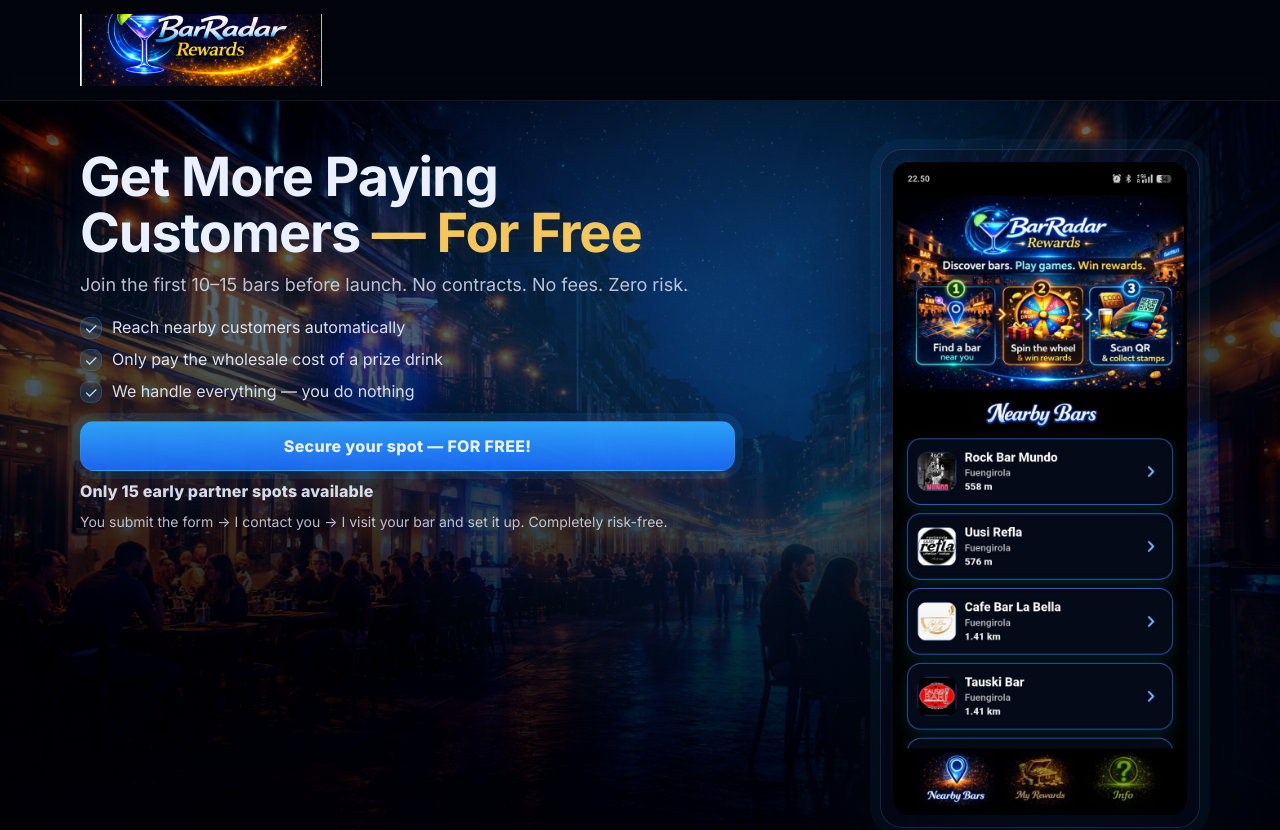
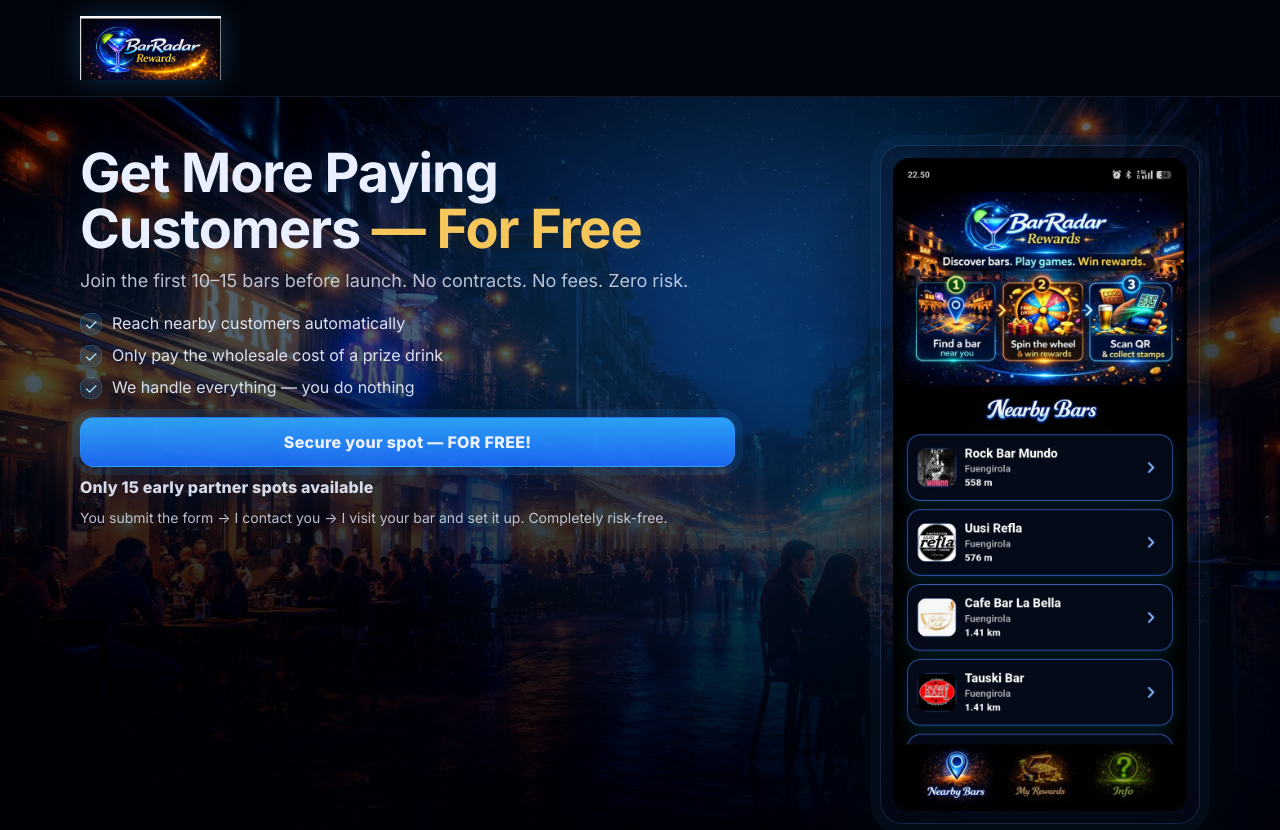
Before and after one commit to digivinkki/barradar-landing, a plain HTML site: page index.html in a window 1280 px wide. Shown: the top 830 px of the page. Drawn offline with Linux system fonts and the light colour scheme.

Commit message:
Update styles.css

```diff
--- a/styles.css
+++ b/styles.css
@@ -16,28 +16,30 @@
 .container{width:min(1120px,92vw);margin:0 auto}
 
 .topbar{
-  position:sticky;top:0;z-index:20;
-  background:linear-gradient(180deg, rgba(2,4,11,.92), rgba(2,4,11,.70));
-  backdrop-filter: blur(10px);
+  position:sticky;
+  top:0;
+  z-index:20;
+  background:#02040b;
   border-bottom:1px solid rgba(120,170,255,.12);
 }
-.topbar__inner{display:flex;align-items:center;justify-content:space-between;padding:14px 0}
 
-/* Logo: bigger + crop white edges (if baked in) */
+.topbar__inner{
+  display:flex;
+  align-items:center;
+  justify-content:space-between;
+  padding:16px 0;
+}
+
 .brand__logoWrap{
   display:flex;
   align-items:center;
-  height:72px;              /* isompi */
-  overflow:hidden;
 }
 
 .brand__logo{
-  height:110px;             /* selvästi isompi */
+  height:64px;     /* siisti koko */
   width:auto;
-  transform:translateY(-18px); /* crop white frame pois */
-  filter:
-    drop-shadow(0 0 22px rgba(46,167,255,.35))
-    drop-shadow(0 8px 28px rgba(0,0,0,.65));
+  display:block;
+  filter: drop-shadow(0 0 14px rgba(46,167,255,.25));
 }
 
 .lang{display:flex;gap:10px}
```
